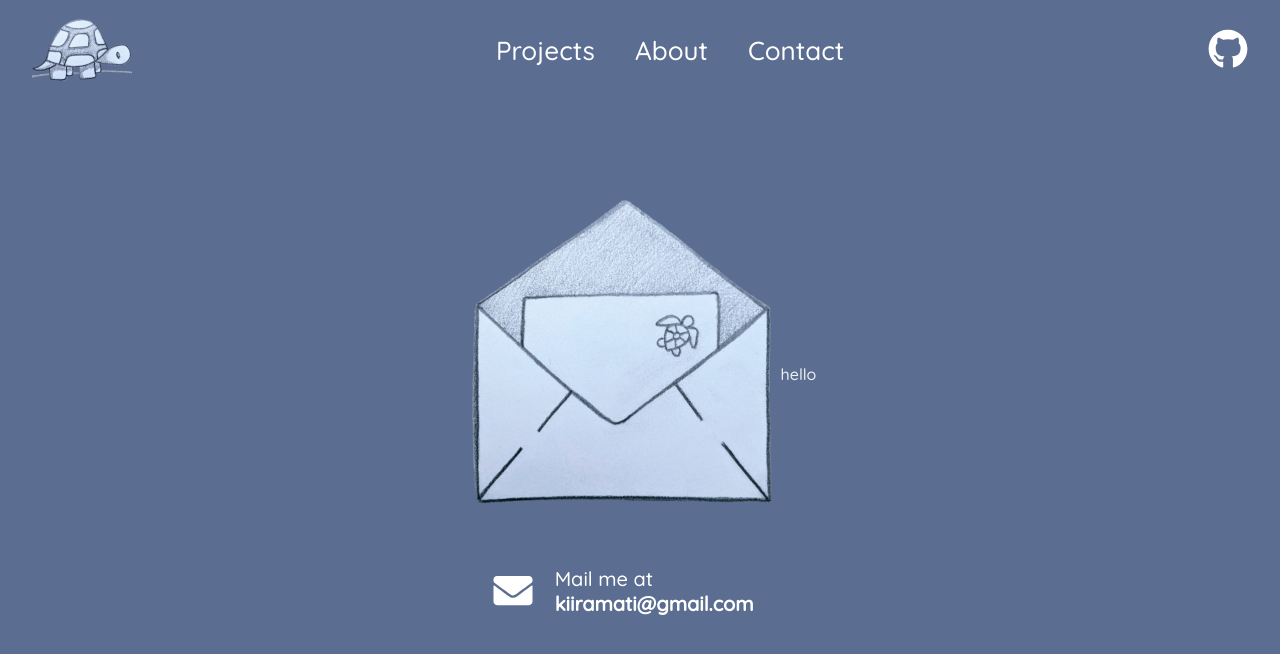
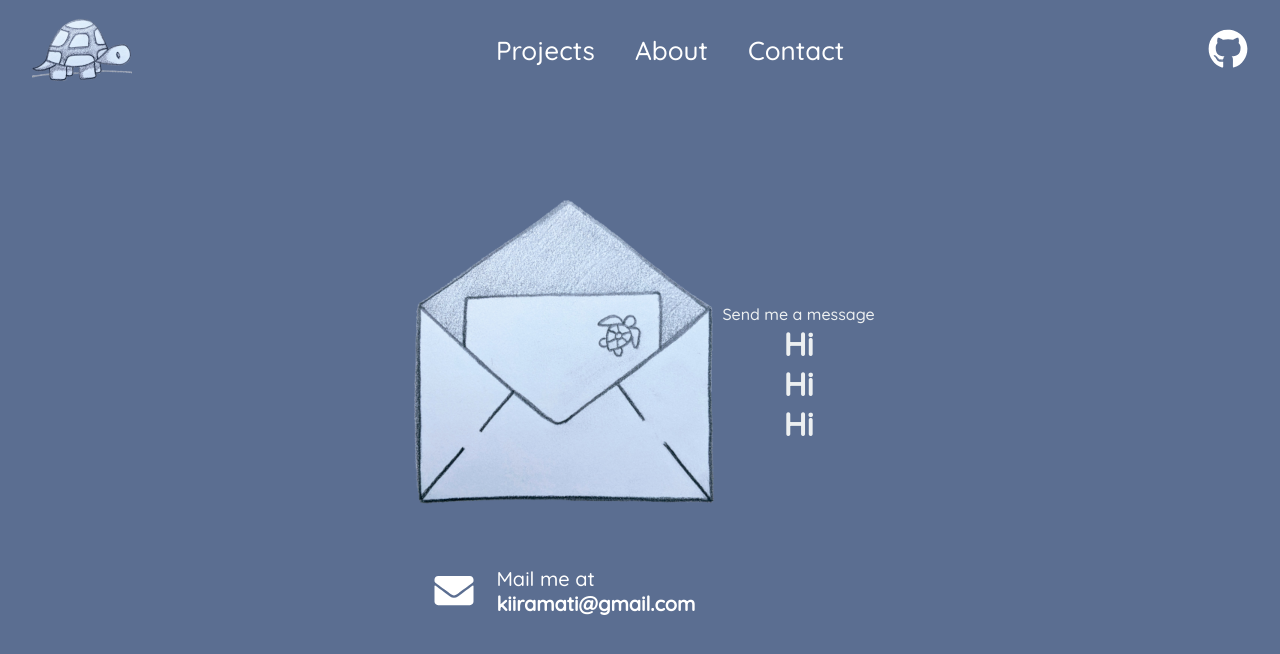
Before and after one commit to kiiramat/kiiramat-website, a React (Create React App) app: page /contact in a window 1280 px wide. Shown: the top 654 px of the page. Built offline with nearby package versions, Linux system fonts and the light colour scheme.

Commit message:
Started Input fields inside Contact

```diff
--- /dev/null
+++ b/src/components/InputField.js
@@ -0,0 +1,11 @@
+import React from "react";
+
+function InputField() {
+    return (
+        <div>
+            <h1>Hi</h1>
+        </div>
+    )
+}
+
+export default InputField
--- a/src/pages/Contact.js
+++ b/src/pages/Contact.js
@@ -1,5 +1,6 @@
 import { faEnvelope } from "@fortawesome/free-solid-svg-icons";
 import { FontAwesomeIcon } from "@fortawesome/react-fontawesome";
+import InputField from "../components/InputField";
 import envelope from "../images/envelope.png";
 import "./Contact.css";
 
@@ -22,7 +23,10 @@ function Contact() {
             </a>
           </div>
           <div className="vertical">
-            <p>hello</p>
+            <p>Send me a message</p>
+            <InputField />
+            <InputField />
+            <InputField />
           </div>
         </div>
       </div>
```
